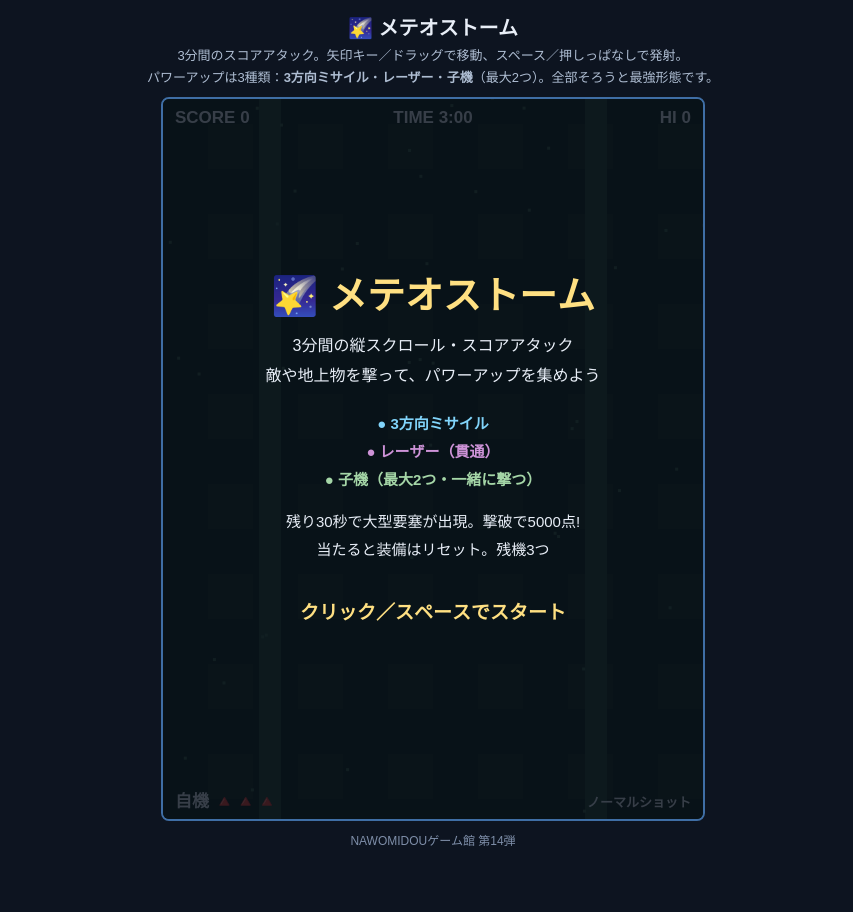
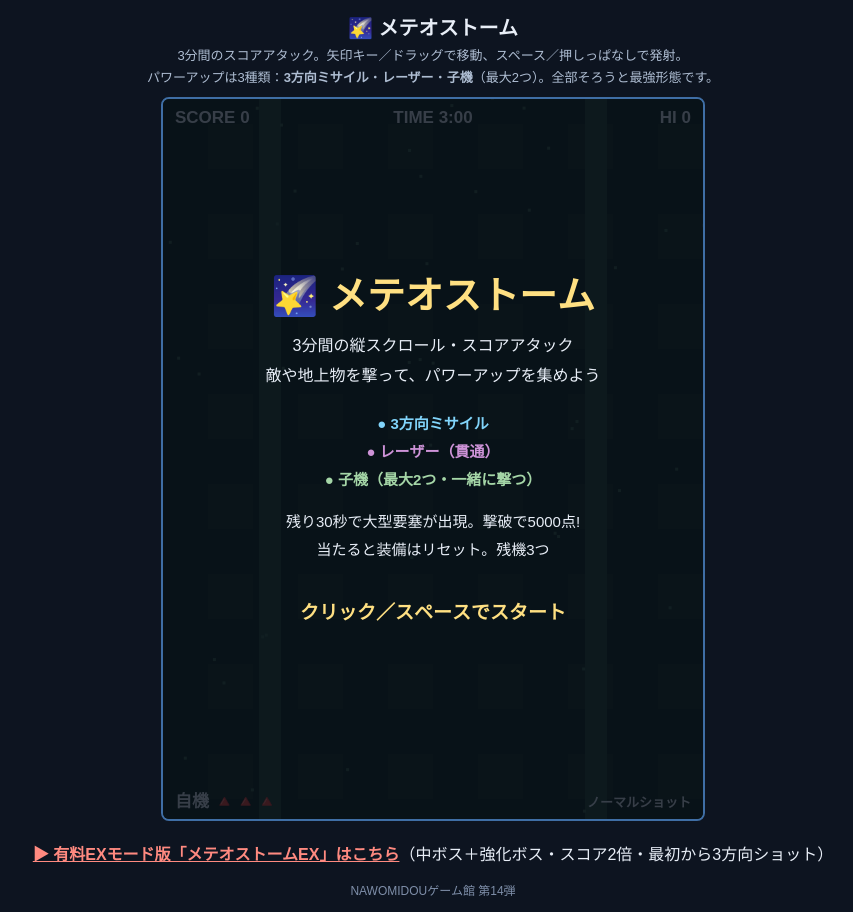
Before and after one commit to NAWOMIDOU1/nawomidou-games, a plain HTML site: page meteor.html in a window 1280 px wide. Shown: the whole page, without its empty margins (207-1060 px from the left). Before the commit the page ends 862 px from the top, so only its background shows below. Drawn offline with Linux system fonts and the light colour scheme.

Commit message:
Add files via upload

```diff
--- a/meteor.html
+++ b/meteor.html
@@ -17,6 +17,7 @@
 <p class="howto">3分間のスコアアタック。矢印キー／ドラッグで移動、スペース／押しっぱなしで発射。<br>
 パワーアップは3種類：<b>3方向ミサイル</b>・<b>レーザー</b>・<b>子機</b>（最大2つ）。全部そろうと最強形態です。</p>
 <canvas id="game" width="540" height="720"></canvas>
+<p><a href="meteor-ex.html" style="color:#ff8a80;font-weight:bold;">▶ 有料EXモード版「メテオストームEX」はこちら</a>（中ボス＋強化ボス・スコア2倍・最初から3方向ショット）</p>
 <p class="note">NAWOMIDOUゲーム館 第14弾</p>
 <script>
 "use strict";
```
